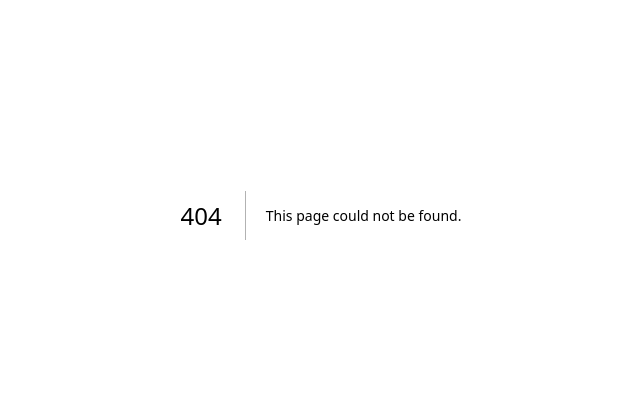
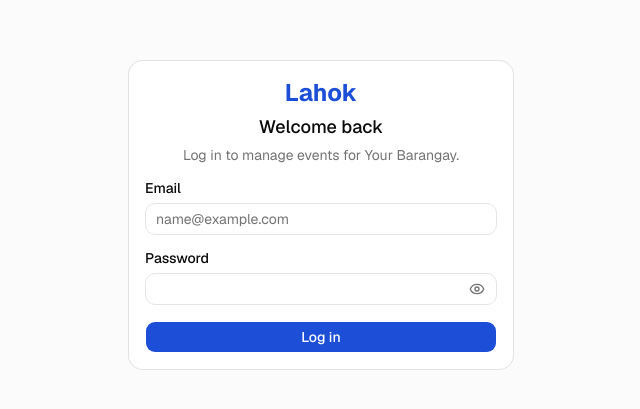
Before and after one commit to KiraaDev/lahok, a Next.js app: page /auth/login in a window 1280 px wide. Before the commit this address had no page. Shown: the part 185-594 px from the top of the page, without its empty margins (319-959 px from the left). Built offline with nearby package versions, Linux system fonts and the light colour scheme; no server answers.

Commit message:
feat: implement login and logout functionality with user authentication

```diff
--- /dev/null
+++ b/app/auth/login/actions.ts
@@ -0,0 +1,44 @@
+
+"use server";
+
+import { redirect } from "next/navigation";
+import { createClient } from "@/lib/supabase/server";
+import { getCurrentUser } from "@/lib/auth/get-current-user";
+import { getDashboardPath } from "@/lib/auth";
+import { loginSchema, type LoginValues } from "@/lib/validations/auth";
+
+export async function login(values: LoginValues) {
+  const parsed = loginSchema.safeParse(values);
+
+  if (!parsed.success) {
+    return { error: "Please check your email and password." };
+  }
+
+  const supabase = await createClient();
+
+  const { error } = await supabase.auth.signInWithPassword({
+    email: parsed.data.email,
+    password: parsed.data.password,
+  });
+
+  if (error) {
+    return { error: "Invalid email or password." };
+  }
+
+  const currentUser = await getCurrentUser();
+
+  if (!currentUser) {
+    await supabase.auth.signOut();
+    return { error: "Unable to verify your account permissions." };
+  }
+
+  redirect(getDashboardPath(currentUser.role));
+}
+
+export async function logout() {
+  const supabase = await createClient();
+
+  await supabase.auth.signOut();
+
+  redirect("/auth/login");
+}
--- /dev/null
+++ b/app/auth/login/components/login-form.tsx
@@ -0,0 +1,91 @@
+"use client";
+
+import { useState, useTransition } from "react";
+import { useForm } from "react-hook-form";
+import { zodResolver } from "@hookform/resolvers/zod";
+import { Eye, EyeOff, Loader2 } from "lucide-react";
+
+import { Button } from "@/components/ui/button";
+import { Input } from "@/components/ui/input";
+import { Label } from "@/components/ui/label";
+import { loginSchema, type LoginValues } from "@/lib/validations/auth";
+import { login } from "../actions";
+
+export function LoginForm() {
+  const [isPending, startTransition] = useTransition();
+  const [serverError, setServerError] = useState<string | null>(null);
+  const [showPassword, setShowPassword] = useState(false);
+
+  const {
+    register,
+    handleSubmit,
+    formState: { errors },
+  } = useForm<LoginValues>({
+    resolver: zodResolver(loginSchema),
+    defaultValues: { email: "", password: "" },
+  });
+
+  function onSubmit(values: LoginValues) {
+    setServerError(null);
+    startTransition(async () => {
+      const result = await login(values);
+      // On success the action redirects, so we only get here on failure
+      if (result?.error) setServerError(result.error);
+    });
+  }
+
+  return (
+    <form onSubmit={handleSubmit(onSubmit)} className="space-y-4" noValidate>
+      <div className="space-y-2">
+        <Label htmlFor="email">Email</Label>
+        <Input
+          id="email"
+          type="email"
+          autoComplete="email"
+          placeholder="name@example.com"
+          aria-invalid={!!errors.email}
+          {...register("email")}
+        />
+        {errors.email && (
+          <p className="text-sm text-destructive">{errors.email.message}</p>
+        )}
+      </div>
+
+      <div className="space-y-2">
+        <Label htmlFor="password">Password</Label>
+        <div className="relative">
+          <Input
+            id="password"
+            type={showPassword ? "text" : "password"}
+            autoComplete="current-password"
+            className="pr-10"
+            aria-invalid={!!errors.password}
+            {...register("password")}
+          />
+          <button
+            type="button"
+            onClick={() => setShowPassword((v) => !v)}
+            className="absolute inset-y-0 right-0 flex items-center px-3 text-muted-foreground hover:text-foreground"
+            aria-label={showPassword ? "Hide password" : "Show password"}
+          >
+            {showPassword ? <EyeOff className="size-4" /> : <Eye className="size-4" />}
+          </button>
+        </div>
+        {errors.password && (
+          <p className="text-sm text-destructive">{errors.password.message}</p>
+        )}
+      </div>
+
+      {serverError && (
+        <p role="alert" className="rounded-md bg-destructive/10 px-3 py-2 text-sm text-destructive">
+          {serverError}
+        </p>
+      )}
+
+      <Button type="submit" className="w-full" disabled={isPending}>
+        {isPending && <Loader2 className="mr-2 size-4 animate-spin" />}
+        {isPending ? "Logging in..." : "Log in"}
+      </Button>
+    </form>
+  );
+}
--- /dev/null
+++ b/app/auth/login/page.tsx
@@ -0,0 +1,42 @@
+import { redirect } from "next/navigation";
+import { createClient } from "@/lib/supabase/server";
+import { getBarangaySettings } from "@/lib/settings";
+import {
+  Card,
+  CardContent,
+  CardDescription,
+  CardHeader,
+  CardTitle,
+} from "@/components/ui/card";
+import { LoginForm } from "./components/login-form";
+import { getCurrentUser } from "@/lib/auth/get-current-user";
+import { getDashboardPath } from "@/lib/auth";
+
+export const metadata = { title: "Log in" };
+
+export default async function LoginPage() {
+  const currentUser = await getCurrentUser();
+
+  if (currentUser) {
+    redirect(getDashboardPath(currentUser.role));
+  }
+
+  const settings = await getBarangaySettings();
+
+  return (
+    <main className="flex min-h-screen items-center justify-center bg-muted/40 p-4">
+      <Card className="w-full max-w-sm">
+        <CardHeader className="text-center">
+          <p className="text-2xl font-bold text-primary">Lahok</p>
+          <CardTitle className="text-lg">Welcome back</CardTitle>
+          <CardDescription>
+            Log in to manage events for {settings.barangay_name}.
+          </CardDescription>
+        </CardHeader>
+        <CardContent>
+          <LoginForm />
+        </CardContent>
+      </Card>
+    </main>
+  );
+}
```
